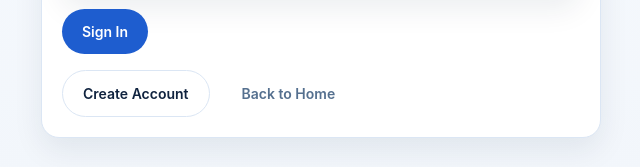
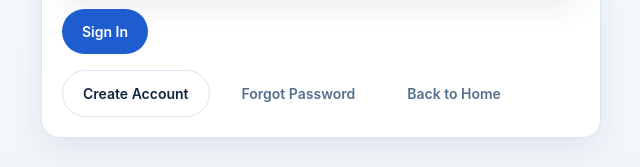
Before and after one commit to kkoly10/rental-software, a Next.js app: page /login in a window 1280 px wide. Shown: the part 396-563 px from the top of the page, without its empty margins (319-959 px from the left). Built offline with nearby package versions, Linux system fonts and the light colour scheme; no server answers.

Commit message:
Update page.tsx

```diff
--- a/app/login/page.tsx
+++ b/app/login/page.tsx
@@ -1,7 +1,20 @@
 import Link from "next/link";
 import { LoginForm } from "@/components/auth/login-form";
 
-export default function LoginPage() {
+export default async function LoginPage({
+  searchParams,
+}: {
+  searchParams: Promise<{
+    redirect?: string;
+    reset?: string;
+    verified?: string;
+    message?: string;
+  }>;
+}) {
+  const params = await searchParams;
+  const redirectTo =
+    typeof params.redirect === "string" ? params.redirect : undefined;
+
   return (
     <main className="page">
       <div className="container" style={{ maxWidth: 560 }}>
@@ -16,11 +29,41 @@ export default function LoginPage() {
             </div>
           </div>
 
-          <LoginForm />
+          {params.reset === "success" ? (
+            <div className="order-card" style={{ marginTop: 16 }}>
+              <strong>Password updated</strong>
+              <div className="muted" style={{ marginTop: 8 }}>
+                Sign in with your new password.
+              </div>
+            </div>
+          ) : null}
 
-          <div style={{ marginTop: 16, display: "flex", gap: 12 }}>
+          {params.verified === "1" ? (
+            <div className="order-card" style={{ marginTop: 16 }}>
+              <strong>Email verified</strong>
+              <div className="muted" style={{ marginTop: 8 }}>
+                Your email is confirmed. You can sign in now.
+              </div>
+            </div>
+          ) : null}
+
+          {params.message ? (
+            <div className="order-card" style={{ marginTop: 16 }}>
+              <strong>Notice</strong>
+              <div className="muted" style={{ marginTop: 8 }}>
+                {params.message}
+              </div>
+            </div>
+          ) : null}
+
+          <LoginForm redirectTo={redirectTo} />
+
+          <div style={{ marginTop: 16, display: "flex", gap: 12, flexWrap: "wrap" }}>
             <Link href="/signup" className="secondary-btn">
               Create Account
+            </Link>
+            <Link href="/forgot-password" className="ghost-btn">
+              Forgot Password
             </Link>
             <Link href="/" className="ghost-btn">
               Back to Home
```
